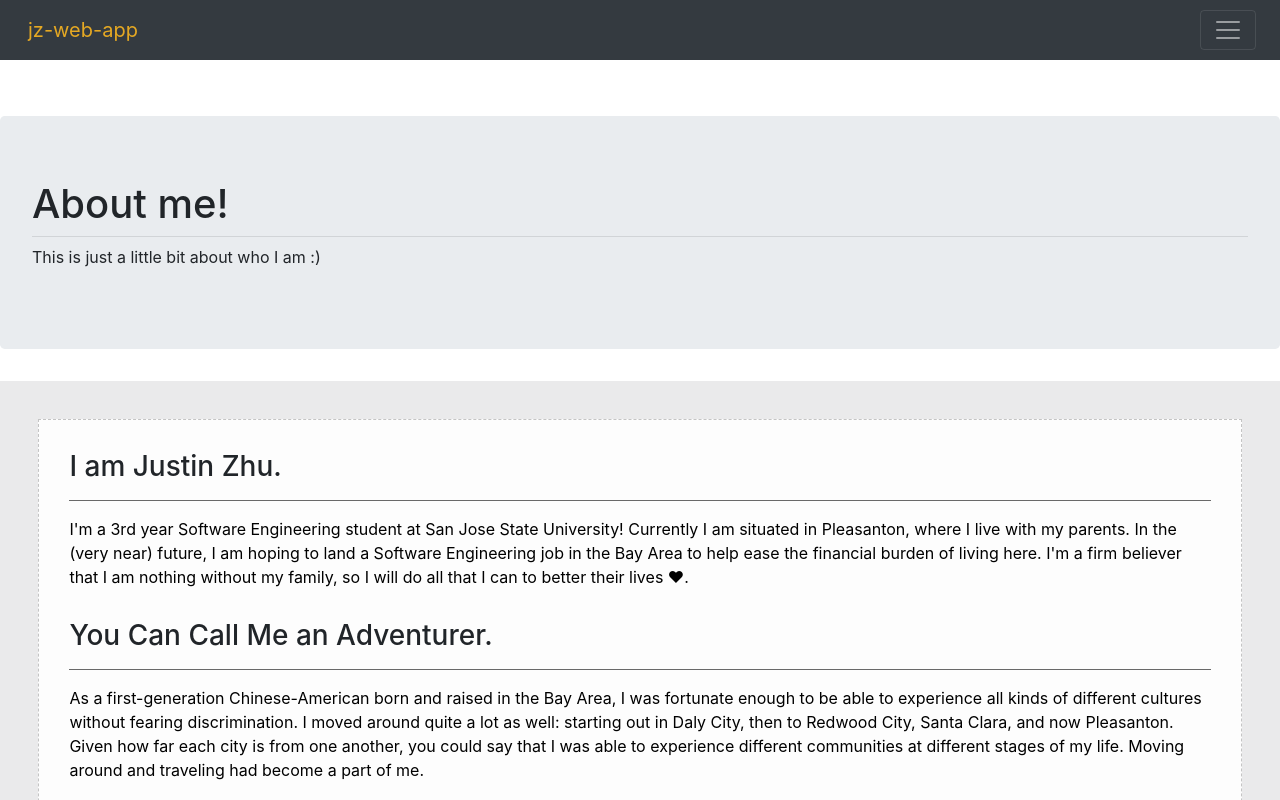
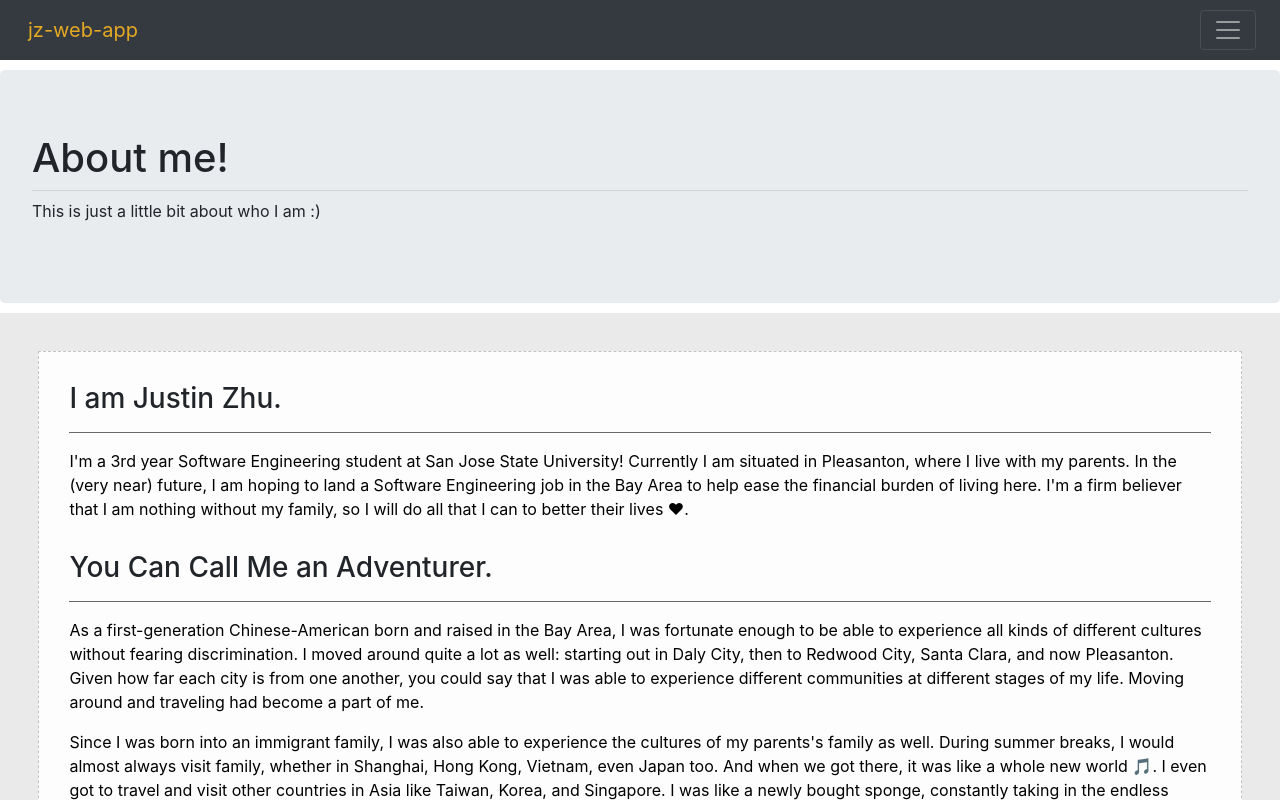
Before and after one commit to justin-zhu1018/jz-web-app, a React (Create React App) app: page /about-me in a window 1280 px wide. Shown: the top 800 px of the page. Built offline with nearby package versions, Linux system fonts and the light colour scheme.

Commit message:
Fix aboutPage css

```diff
--- a/src/pages/aboutPage.css
+++ b/src/pages/aboutPage.css
@@ -4,12 +4,13 @@
   flex-direction: column;
 }
 
-.aboutPage .jumbotron-spacing {
-  margin-top: 7vh;
+.aboutPage .jumbotron-position {
+  position: relative;
+  margin: auto;
 }
 
 .aboutPage .content-container {
-  margin: 30px auto;
+  margin: auto;
   width: 100%;
   padding: 3%;
   background: #eaeaeb;
--- a/src/pages/aboutPage.js
+++ b/src/pages/aboutPage.js
@@ -65,11 +65,13 @@ export default class AboutPage extends Component {
     const aboutEnd = 'Made with love by Justin 💟';
     return (
       <div className="aboutPage">
-        <Jumbotron className="jumbotron-spacing">
+        <div className="spacing-div" />
+        <Jumbotron className="jumbotron-position">
           <h1>About me!</h1>
           <hr className="my-2" />
           <p>This is just a little bit about who I am :)</p>
         </Jumbotron>
+        <div className="spacing-div" />
         <div className="content-container">
           <div className="text-container">
             <div>
@@ -102,6 +104,7 @@ export default class AboutPage extends Component {
             </div>
           </div>
         </div>
+        <div className="spacing-div" />
       </div>
     );
   }
```
